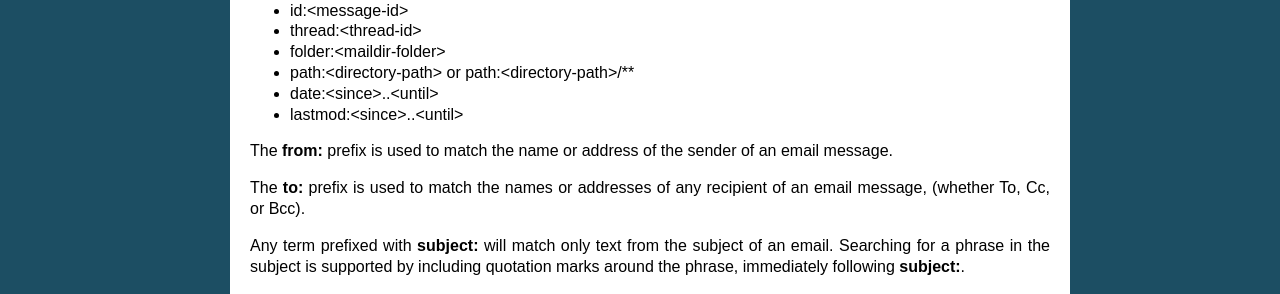
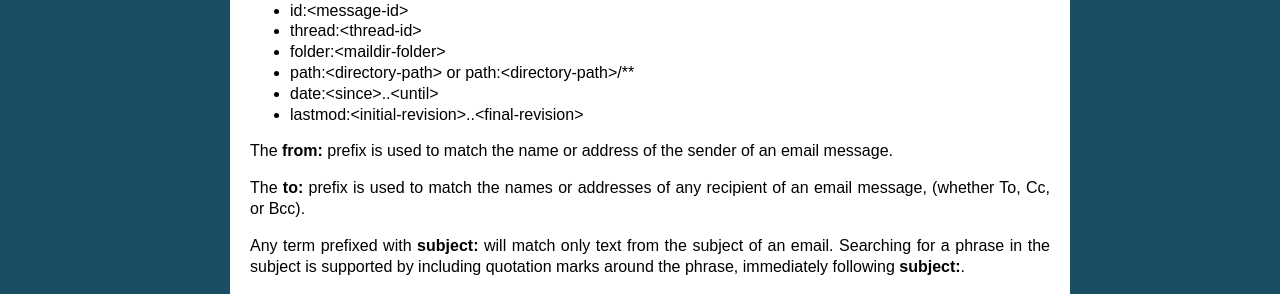
Before and after one commit to notmuch/notmuch, a Sphinx documentation site: the page built from doc/man7/notmuch-search-terms.rst, in a window 1280 px wide and 900 px high, scrolled down 549 px. Shown: the part 154-448 px from the top of the window. Built offline with Sphinx 7.4.7, drawn with Linux system fonts in a browser that asks for light colours; the version number is read from the project's files by our own code; some of the changed lines change nothing that is shown.

Commit message:
man: clarify the parameters for lastmod: range query
<since> and <until> for the lastmod: prefix right below the date:
prefix description give the impression one could use last modified
dates to lastmod: which is not at all the case. Use
<initial-revision>..<final-revision> instead.

```diff
--- a/doc/man7/notmuch-search-terms.rst
+++ b/doc/man7/notmuch-search-terms.rst
@@ -54,7 +54,7 @@ indicate user-supplied values):
 
 -  date:<since>..<until>
 
--  lastmod:<since>..<until>
+-  lastmod:<initial-revision>..<final-revision>
 
 The **from:** prefix is used to match the name or address of the sender
 of an email message.
```
